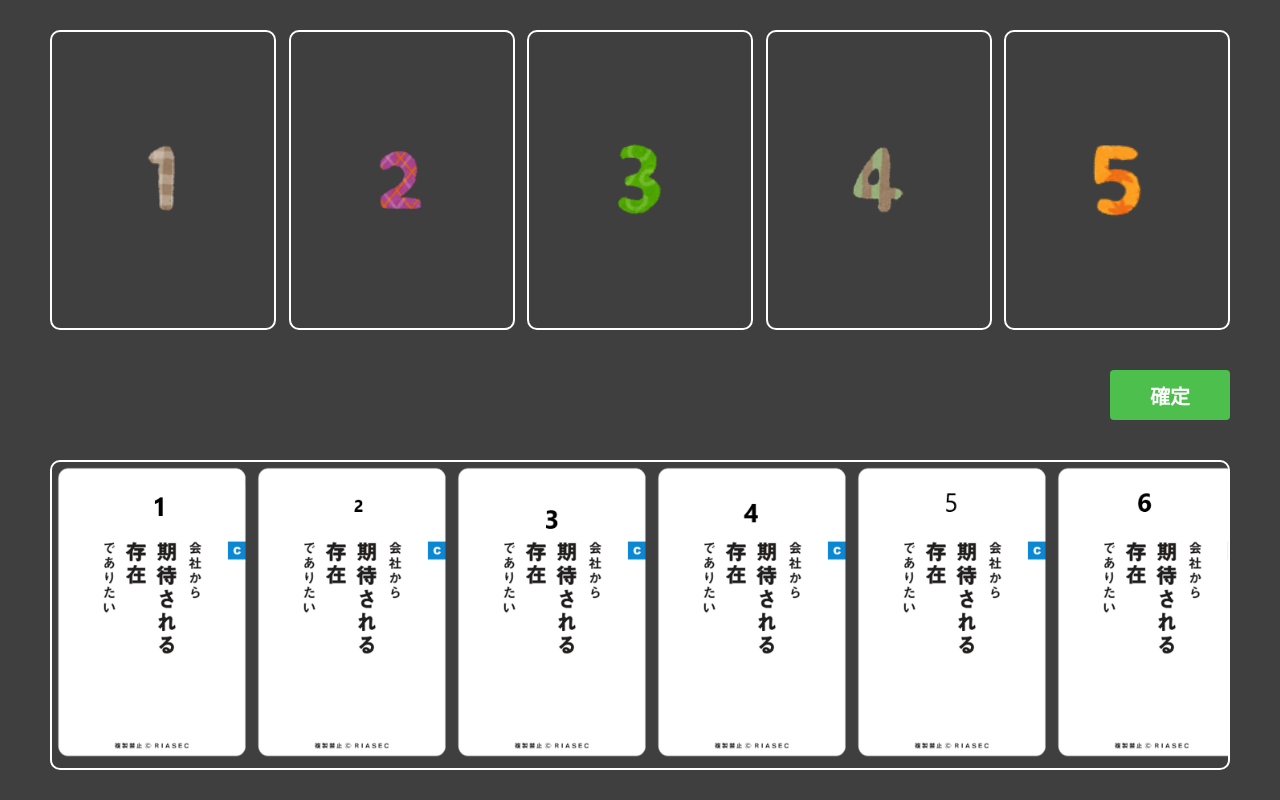
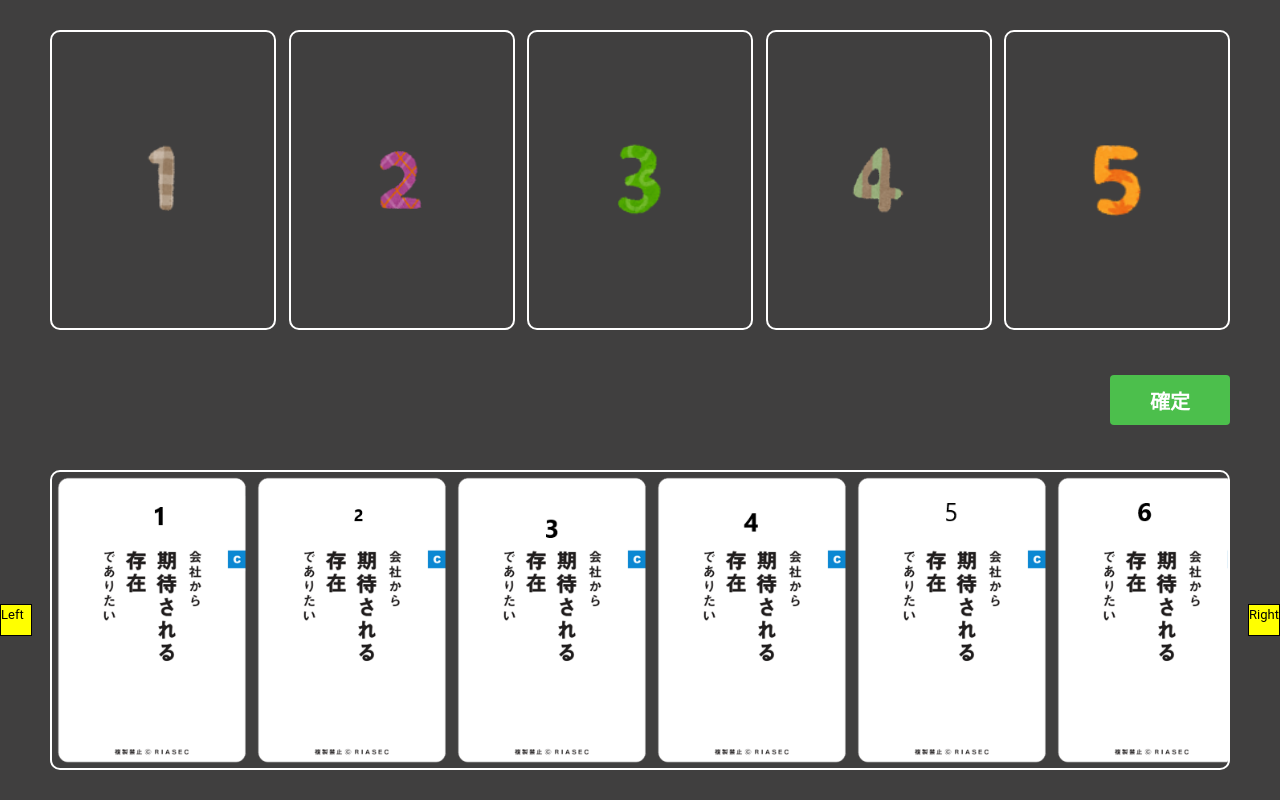
Before and after one commit to TranHuuPhu1998/tranhuuphu1998.github.io, a plain HTML site: page index.html in a window 1280 px wide. Drawn offline with Linux system fonts and the light colour scheme.

Commit message:
fix slider

```diff
--- a/index.html
+++ b/index.html
@@ -21,7 +21,9 @@
 		<div class="wapper-btn">
 			<button class="btn-green js-sure">確定</button>
 		</div>
-		<div class="list root">
+		<div class="box-outer">
+			<a class="arrow-left arrow">Left</a>
+			<div class="list root box-inner">
 				<div class="list-item" draggable="true" id='1'>
 					<img class="img-card" src="./Card1.png" alt="">
 				</div>
@@ -101,6 +103,11 @@
 					<img class="img-card" src="./Card26.png" alt="">
 				</div>
 			</div>
+			<a class="arrow-right arrow">Right</a>
+		</div>
+
+
+
 	</div>
 
 	<script src="html2pdf.bundle.js"></script>
--- a/main.css
+++ b/main.css
@@ -343,3 +343,33 @@ body {
     width: 100px;
   }
 }
+
+.arrow-left {
+  width: 2rem;
+  height: 2rem;
+  top: 1.5rem;
+  left: 0rem;
+  z-index: 100;
+  background-color: yellow;
+  border: 1px solid black;
+}
+.arrow-right {
+  width: 2rem;
+  height: 2rem;
+  top: 1.5rem;
+  right: 10rem;
+  z-index: 100;
+  background-color: yellow;
+  border: 1px solid black;
+}
+
+.box-inner {
+  height: 6rem;
+  white-space: nowrap;
+  overflow-y: hidden;
+  overflow-x: scroll;
+}
+.box-outer {
+  display: flex;
+  align-items: center;
+}
--- a/main.js
+++ b/main.js
@@ -101,4 +101,19 @@ $(document).ready(function() {
 		window.localStorage.setItem("lists", content);
 		window.location.href = "input.html";
 	}
+
+	var box = $(".box-inner"), x;
+	$(".arrow").click(function() {
+		if ($(this).hasClass("arrow-right")) {
+			x = ((box.width() / 2)) + box.scrollLeft();
+			box.animate({
+				scrollLeft: x,
+			})
+		} else {
+			x = ((box.width() / 2)) - box.scrollLeft();
+			box.animate({
+				scrollLeft: -x,
+			})
+		}
+	})
 });
```
Lines whose indentation alone changed are shown as unchanged.
